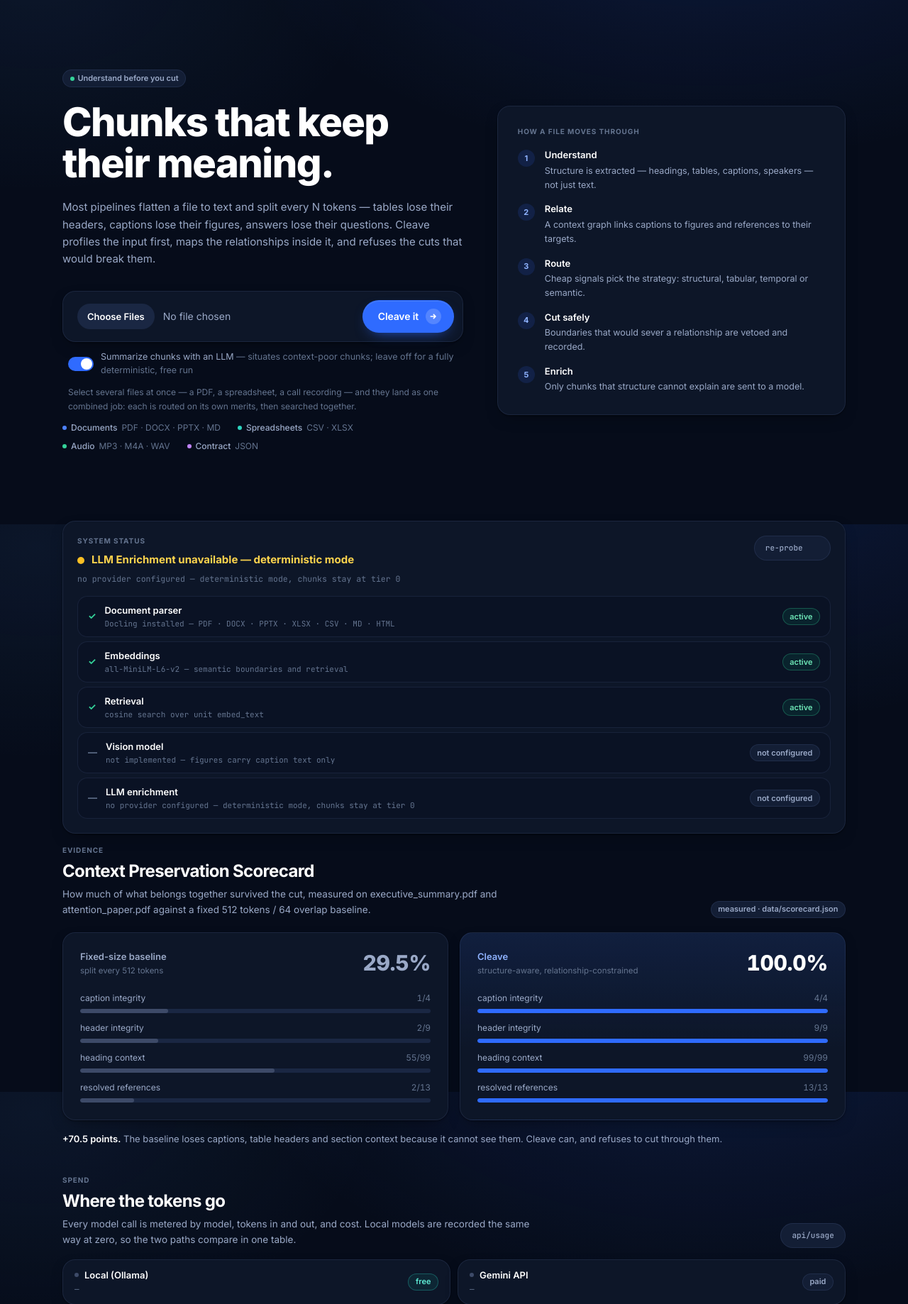
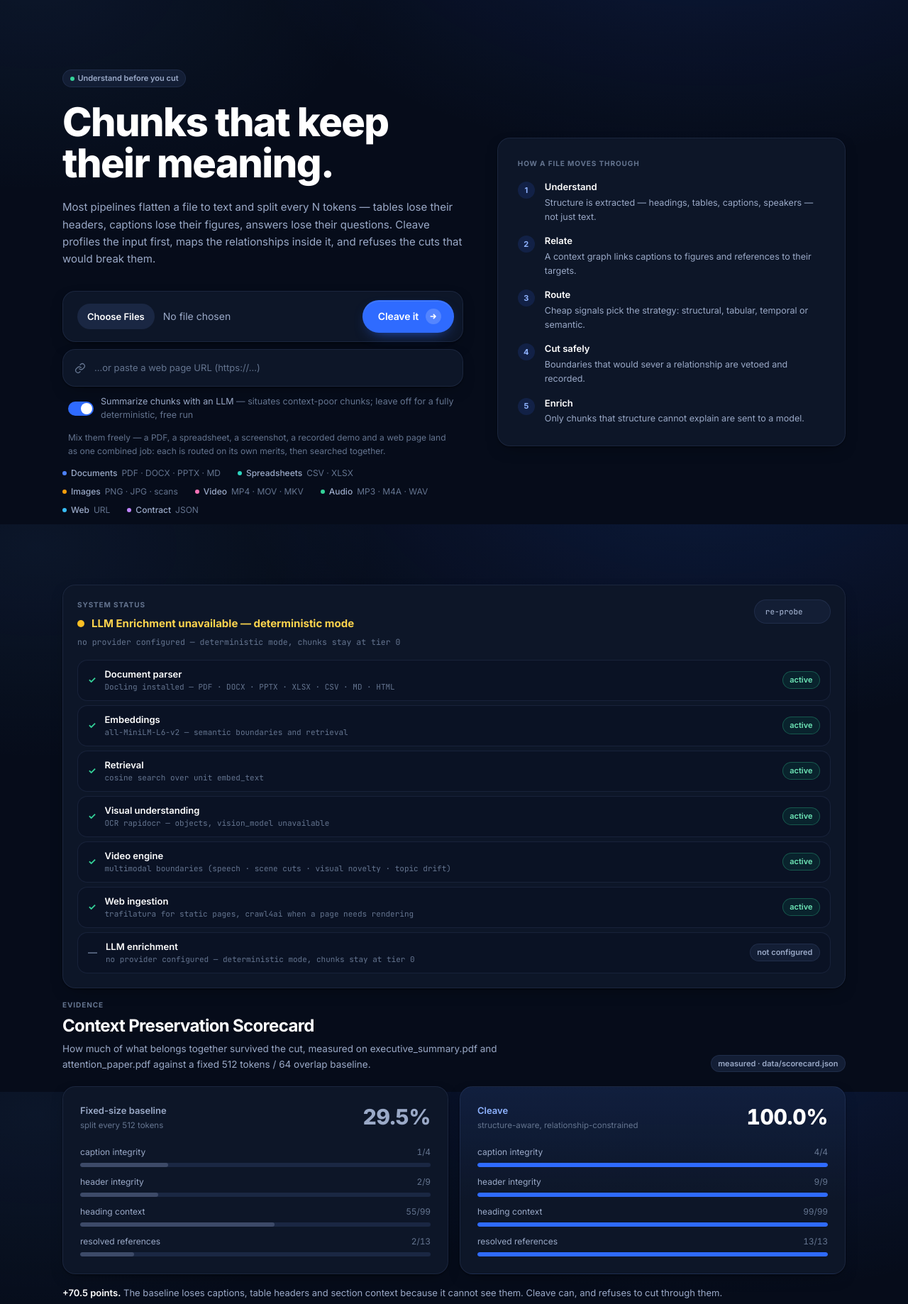
Before and after one commit to Daniel-Bavisetti/UniversalChunking, a FastAPI app: page / in a window 1280 px wide. Shown: the part 61-1899 px from the top of the page at 71% size. Run offline with FastAPI, Linux system fonts and the light colour scheme; some libraries are stand-ins or nearby versions.

Commit message:
Wire the new modalities into the app, UI and status panel
- Uploads accept images and video; a URL field sits beside the file
  picker and both can be mixed in one job.
- Results render visual evidence with its provenance: the producers that
  ran, the relationships the picture asserts, the text read off it, and a
  line for every producer that did not run and why.
- A figures card reports how many were understood and what that cost.
- The status panel gained Visual understanding, Video engine and Web
  ingestion. Vision is no longer "not implemented"; it degrades in stages,
  because OCR and object detection can carry a figure with no vision model
  configured, and the panel names whichever part is missing.

Dependencies the new paths need are optional extras (vision, video, web,
web-rendered). Each degrades to a recorded reason rather than a failure,
which is why they are not hard requirements.

Co-Authored-By: Claude Opus 5 <noreply@anthropic.com>

```diff
--- a/cleave/app.py
+++ b/cleave/app.py
@@ -9,6 +9,7 @@ from __future__ import annotations
 
 import json
 import logging
+import re
 import shutil
 import time
 import uuid
@@ -27,6 +28,11 @@ from fastapi.responses import (
 from fastapi.staticfiles import StaticFiles
 from fastapi.templating import Jinja2Templates
 
+# Extension tables only — neither module pulls a heavy dependency at import
+# time; the engines behind them load lazily when a matching file arrives.
+from .ingest_image import IMAGE_EXTS as _IMAGE_EXTS
+from .ingest_video import VIDEO_EXTS as _VIDEO_EXTS
+
 log = logging.getLogger(__name__)
 
 ROOT = Path(__file__).resolve().parent.parent
@@ -36,6 +42,9 @@ MAX_UPLOAD = 50 * 1024 * 1024
 _DOC_EXTS = {".pdf", ".docx", ".pptx", ".xlsx", ".csv", ".html", ".htm", ".md", ".txt"}
 _AUDIO_EXTS = {".mp3", ".m4a", ".wav", ".aac", ".flac", ".ogg"}
 _CONTRACT_EXTS = {".json"}     # payloads from external modality workers (CONTRACT.md)
+
+_ACCEPTED = _DOC_EXTS | _AUDIO_EXTS | _CONTRACT_EXTS | _IMAGE_EXTS | _VIDEO_EXTS
+
 
 def _ensure_logging() -> None:
     """Cleave's own INFO lines reach the console however the app was started.
@@ -144,7 +153,7 @@ def _set(job: Job, progress: int, message: str) -> None:
     job.message = message
 
 
-def run_job(job_id: str, input_paths: list[Path]) -> None:
+def run_job(job_id: str, input_paths: list[Path | str]) -> None:
     """Process every input file through its own ingest → graph → chunk →
     enrich pipeline, then merge the results into one job.
 
@@ -216,9 +225,21 @@ def _prefix_unit(u, prefix: str) -> None:
         r.target_id = prefix + r.target_id
 
 
-def _process_file(job: Job, input_path: Path, *, prefix: str, ledger, progress) -> tuple:
-    """Run the single-file pipeline for one upload in a (possibly multi-file)
-    job. Returns (units, file_meta, graph_nodes, graph_edges, enrichment)."""
+def _process_file(job: Job, input_path: Path | str, *, prefix: str, ledger,
+                  progress) -> tuple:
+    """Run the single-file pipeline for one input in a (possibly multi-input)
+    job. Returns (units, file_meta, graph_nodes, graph_edges, enrichment).
+
+    An input is a path on disk or an http(s) URL; a URL is fetched to Markdown
+    first and is otherwise indistinguishable from a document downstream.
+    """
+    from .ingest_web import is_url  # noqa: PLC0415
+
+    if isinstance(input_path, str) and is_url(input_path):
+        return _process_url(job, input_path, prefix=prefix, ledger=ledger,
+                            progress=progress)
+
+    input_path = Path(input_path)
     suffix = input_path.suffix.lower()
     filename = input_path.name
     progress(0.0, f"understanding {filename}…")
@@ -251,11 +272,42 @@ def _process_file(job: Job, input_path: Path, *, prefix: str, ledger, progress)
 
         progress(0.1, f"transcribing (STT worker)… ({filename})")
         ingest = ingest_audio(input_path)
+    elif suffix in _VIDEO_EXTS:
+        from .ingest_video import ingest_video  # noqa: PLC0415
+
+        progress(0.1, f"video engine: transcript, scenes, vision… ({filename})")
+        imported, ready_units = ingest_video(
+            input_path, progress=lambda f, m: progress(0.1 + 0.5 * f, m))
+        if ready_units:
+            # VKE's own multimodal boundaries were kept; they arrive finished.
+            for u in ready_units:
+                _prefix_unit(u, prefix)
+            file_meta = {
+                "filename": filename,
+                "title": ready_units[0].context.document_title,
+                "source": str(input_path),
+                "warnings": [],
+                "profile": {
+                    "route": "multimodal",
+                    "route_reason": "boundaries drawn by the video engine, which scores "
+                                    "speech, visual novelty and topic drift together — "
+                                    "signals that do not survive flattening to elements",
+                },
+                "cleaning": None,
+            }
+            progress(1.0, f"done ({filename})")
+            return ready_units, file_meta, [], [], None
+        ingest = imported
+    elif suffix in _IMAGE_EXTS:
+        from .ingest_image import ingest_image  # noqa: PLC0415
+
+        progress(0.1, f"reading the picture (OCR, objects, vision)… ({filename})")
+        ingest = ingest_image(input_path, use_llm=job.use_llm, ledger=ledger)
     else:
         from .ingest_document import ingest_document  # noqa: PLC0415
 
         progress(0.1, f"parsing structure (Docling)… ({filename})")
-        ingest = ingest_document(input_path)
+        ingest = ingest_document(input_path, use_llm=job.use_llm, ledger=ledger)
 
     for e in ingest.elements:
         _prefix_element(e, prefix)
@@ -270,26 +322,61 @@ def _process_file(job: Job, input_path: Path, *, prefix: str, ledger, progress)
     for u in units:
         _prefix_unit(u, prefix)
 
-    enrichment: dict | None = None
-    flagged_n = sum(1 for u in units if u.decision.escalation_flags)
-    if flagged_n:
-        from .enrich import enrich  # noqa: PLC0415
-
-        progress(0.7, (f"enriching {flagged_n} context-poor chunks… ({filename})"
-                       if job.use_llm else f"skipping LLM enrichment ({filename})…"))
-        doc_text = "\n\n".join(e.text for e in ingest.elements if e.text)
-        enrichment = enrich(
-            units, doc_text, ledger=ledger, use_llm=job.use_llm,
-            progress=lambda i, n2: progress(
-                0.7 + 0.25 * i / max(1, n2), f"enriching… {i}/{n2} ({filename})"))
+    enrichment = _maybe_enrich(job, units, ingest, ledger, progress, filename)
 
     file_meta = {
         "filename": filename, "title": ingest.title, "source": ingest.source_uri,
         "warnings": ingest.warnings, "profile": profile.to_dict(), "cleaning": ingest.cleaning,
+        "figures": ingest.figures,
     }
     progress(1.0, f"done ({filename})")
     gd = graph.to_dict()
     return units, file_meta, gd["nodes"], gd["edges"], enrichment
+
+
+def _process_url(job: Job, url: str, *, prefix: str, ledger, progress) -> tuple:
+    """Fetch a web page and run it through the ordinary document pipeline."""
+    from .chunkers import chunk  # noqa: PLC0415
+    from .graph import ContextGraph  # noqa: PLC0415
+    from .ingest_web import ingest_web  # noqa: PLC0415
+
+    progress(0.0, f"fetching {url}…")
+    ingest = ingest_web(url, use_llm=job.use_llm, ledger=ledger)
+
+    for e in ingest.elements:
+        _prefix_element(e, prefix)
+    progress(0.5, f"{len(ingest.elements)} elements — building context graph… ({url})")
+    graph = ContextGraph(ingest.elements)
+    progress(0.6, f"routing and chunking… ({url})")
+    units, profile = chunk(ingest, graph)
+    for u in units:
+        _prefix_unit(u, prefix)
+
+    enrichment = _maybe_enrich(job, units, ingest, ledger, progress, url)
+    file_meta = {
+        "filename": url, "title": ingest.title, "source": url,
+        "warnings": ingest.warnings, "profile": profile.to_dict(),
+        "cleaning": ingest.cleaning, "figures": ingest.figures,
+    }
+    progress(1.0, f"done ({url})")
+    gd = graph.to_dict()
+    return units, file_meta, gd["nodes"], gd["edges"], enrichment
+
+
+def _maybe_enrich(job: Job, units, ingest, ledger, progress, label: str) -> dict | None:
+    """Selective enrichment for whichever inputs produced flagged units."""
+    flagged_n = sum(1 for u in units if u.decision.escalation_flags)
+    if not flagged_n:
+        return None
+    from .enrich import enrich  # noqa: PLC0415
+
+    progress(0.7, (f"enriching {flagged_n} context-poor chunks… ({label})"
+                   if job.use_llm else f"skipping LLM enrichment ({label})…"))
+    doc_text = "\n\n".join(e.text for e in ingest.elements if e.text)
+    return enrich(
+        units, doc_text, ledger=ledger, use_llm=job.use_llm,
+        progress=lambda i, n2: progress(
+            0.7 + 0.25 * i / max(1, n2), f"enriching… {i}/{n2} ({label})"))
 
 
 def _merge_cleaning(cleanings: list[dict | None]) -> dict | None:
@@ -306,6 +393,24 @@ def _merge_cleaning(cleanings: list[dict | None]) -> dict | None:
         return None
     return {"total_fixes": total_fixes, "elements_changed": elements_changed,
             "chars_removed": chars_removed, "by_rule": dict(by_rule.most_common())}
+
+
+def _merge_figures(reports: list[dict | None]) -> dict | None:
+    """Combine per-file figure reports into one job-level total."""
+    total = {"figures": 0, "understood": 0, "skipped": 0, "llm_calls": 0,
+             "cost_usd": 0.0, "reasons": {}}
+    seen = False
+    for r in reports:
+        if not r or not r.get("figures"):
+            continue
+        seen = True
+        for k in ("figures", "understood", "skipped", "llm_calls"):
+            total[k] += r.get(k, 0)
+        total["cost_usd"] += r.get("cost_usd", 0.0)
+        for producer, why in (r.get("reasons") or {}).items():
+            total["reasons"].setdefault(producer, why)
+    total["cost_usd"] = round(total["cost_usd"], 6)
+    return total if seen else None
 
 
 def _merge_enrichment(parts: list[dict]) -> dict | None:
@@ -355,6 +460,9 @@ def _write_artifacts(job: Job, units, files_meta: list[dict], graph: dict | None
     }
 
     record: dict = {"totals": totals}
+    combined_figures = _merge_figures([f.get("figures") for f in files_meta])
+    if combined_figures:
+        record["figures"] = combined_figures
     if len(files_meta) == 1:
         fm = files_meta[0]
         record["profile"] = fm["profile"]
@@ -431,24 +539,41 @@ def job_results(request: Request, job_id: str):
         "totals": meta["totals"], "title": meta.get("title"), "graph": graph,
         "usage": meta.get("usage"), "enrichment": meta.get("enrichment"),
         "cleaning": meta.get("cleaning"), "files": meta.get("files"),
+        "figures": meta.get("figures"),
     })
 
 
 # ───────── api ─────────
 
 @app.post("/api/jobs")
-async def create_job(background: BackgroundTasks, files: list[UploadFile] = File(...),
+async def create_job(background: BackgroundTasks,
+                     files: list[UploadFile] = File(default=[]),
+                     urls: str = Form(""),
                      use_llm: str = Form("true")):
+    """Start a job from uploaded files, pasted URLs, or both in one batch."""
+    from .ingest_web import is_url  # noqa: PLC0415
+
     job_id = uuid.uuid4().hex[:10]
     dest_dir = DATA / job_id / "input"
     dest_dir.mkdir(parents=True, exist_ok=True)
     names: list[str] = []
-    dest_paths: list[Path] = []
+    dest_paths: list[Path | str] = []
+
+    link_list = [u.strip() for u in re.split(r"[\s,]+", urls or "") if u.strip()]
+    for link in link_list:
+        if not is_url(link):
+            shutil.rmtree(dest_dir, ignore_errors=True)
+            raise HTTPException(400, f"not an http(s) URL: {link!r}")
+        names.append(link)
+        dest_paths.append(link)
+
     try:
         for i, f in enumerate(files):
-            fname = f.filename or f"upload{i}"
+            if not f.filename:
+                continue          # browsers post an empty part for an unused input
+            fname = f.filename
             suffix = Path(fname).suffix.lower()
-            if suffix not in _DOC_EXTS | _AUDIO_EXTS | _CONTRACT_EXTS:
+            if suffix not in _ACCEPTED:
                 raise HTTPException(415, f"unsupported type {suffix!r} ({fname})")
             dest = dest_dir / fname
             if dest.exists():  # two files with the same name in one batch
@@ -463,7 +588,7 @@ async def create_job(background: BackgroundTasks, files: list[UploadFile] = File
             names.append(dest.name)
             dest_paths.append(dest)
         if not dest_paths:
-            raise HTTPException(400, "no files uploaded")
+            raise HTTPException(400, "no files or URLs supplied")
     except Exception:
         shutil.rmtree(dest_dir, ignore_errors=True)
         raise
--- a/cleave/templates/index.html
+++ b/cleave/templates/index.html
@@ -35,8 +35,8 @@
             id="upload-form" class="mt-8 max-w-xl" novalidate>
         <div class="card flex flex-col gap-3 p-3 sm:flex-row sm:items-center">
           <label for="file-input" class="min-w-0 flex-1 cursor-pointer px-2">
-            <input type="file" name="files" required id="file-input" multiple
-                   accept=".pdf,.docx,.pptx,.xlsx,.csv,.md,.txt,.html,.mp3,.m4a,.wav,.flac,.json"
+            <input type="file" name="files" id="file-input" multiple
+                   accept=".pdf,.docx,.pptx,.xlsx,.csv,.md,.txt,.html,.mp3,.m4a,.wav,.flac,.json,.png,.jpg,.jpeg,.webp,.bmp,.tif,.tiff,.gif,.mp4,.mov,.mkv,.webm,.avi,.m4v"
                    class="block w-full cursor-pointer text-sm text-[color:var(--muted)]
                           file:mr-3 file:cursor-pointer file:rounded-full file:border-0
                           file:bg-[color:var(--surface-3)] file:px-3.5 file:py-2
@@ -51,6 +51,21 @@
                 <path d="M3 8h9M8.5 4.5L12 8l-3.5 3.5"/></svg>
             </span>
           </button>
+        </div>
+
+        {# a URL is an input like any other: fetched to Markdown, then chunked
+           by the same router that handles a PDF #}
+        <div class="card mt-2.5 flex items-center gap-2 p-3">
+          <span class="shrink-0 pl-1 text-[color:var(--faint)]">
+            <svg viewBox="0 0 24 24" class="h-4 w-4" fill="none" stroke="currentColor"
+                 stroke-width="2" stroke-linecap="round">
+              <path d="M10 13a5 5 0 007.5.5l3-3a5 5 0 00-7-7l-1.5 1.5"/>
+              <path d="M14 11a5 5 0 00-7.5-.5l-3 3a5 5 0 007 7l1.5-1.5"/></svg>
+          </span>
+          <input type="url" name="urls" id="url-input" inputmode="url"
+                 placeholder="…or paste a web page URL (https://…)"
+                 class="field !border-0 !bg-transparent !px-1 !py-1 flex-1 !text-[13px]
+                        focus:!shadow-none">
         </div>
 
         <label class="mt-3 flex cursor-pointer items-center gap-2.5 px-2 text-[12.5px] text-[color:var(--muted)]">
@@ -70,15 +85,18 @@
       </form>
 
       <p class="mt-3 max-w-xl px-2 text-[12px] leading-relaxed text-[color:var(--faint)]">
-        Select several files at once — a PDF, a spreadsheet, a call recording — and they land
-        as one combined job: each is routed on its own merits, then searched together.
+        Mix them freely — a PDF, a spreadsheet, a screenshot, a recorded demo and a web page
+        land as one combined job: each is routed on its own merits, then searched together.
       </p>
 
       <div class="mt-3 flex flex-wrap gap-x-6 gap-y-2 text-[12px] text-[color:var(--faint)]">
         {% for tone, label, formats in [
           ("#4d82ff", "Documents",    "PDF · DOCX · PPTX · MD"),
           ("#2dd4bf", "Spreadsheets", "CSV · XLSX"),
+          ("#f59e0b", "Images",       "PNG · JPG · scans"),
+          ("#f472b6", "Video",        "MP4 · MOV · MKV"),
           ("#34d399", "Audio",        "MP3 · M4A · WAV"),
+          ("#38bdf8", "Web",          "URL"),
           ("#c084fc", "Contract",     "JSON")] %}
         <span class="flex items-center gap-1.5">
           <span class="h-1.5 w-1.5 rounded-full" style="background:{{ tone }}"></span>
@@ -302,13 +320,22 @@
     document.getElementById('use-llm-field').value = e.target.checked ? 'true' : 'false';
   });
 
-  document.getElementById('upload-form').addEventListener('submit', () => {
+  document.getElementById('upload-form').addEventListener('submit', (e) => {
+    // Either input satisfies the form: files, a URL, or both in one job.
+    const n = document.getElementById('file-input').files.length;
+    const url = document.getElementById('url-input').value.trim();
+    if (!n && !url) {
+      e.preventDefault();
+      document.getElementById('url-input').focus();
+      return;
+    }
     // The page navigates away on success, so this state only ever shows during
     // the POST — long enough to stop a second click on a big file.
-    const n = document.getElementById('file-input').files.length;
-    if (!n) return;
     document.getElementById('submit-btn').disabled = true;
-    document.getElementById('btn-label').textContent = n > 1 ? `Uploading ${n} files…` : 'Uploading…';
+    const label = document.getElementById('btn-label');
+    if (n && url)   label.textContent = `Sending ${n + 1} inputs…`;
+    else if (url)   label.textContent = 'Fetching page…';
+    else            label.textContent = n > 1 ? `Uploading ${n} files…` : 'Uploading…';
   });
 </script>
 {% endblock %}
```
Also changed, not shown: cleave/health.py (+91 -4 lines), cleave/templates/_results.html (+80 -0 lines), data/usage.json (+18 -6 lines), pyproject.toml (+29 -0 lines), 2 other files.
